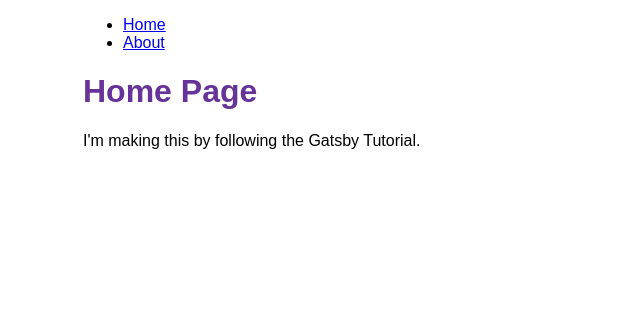
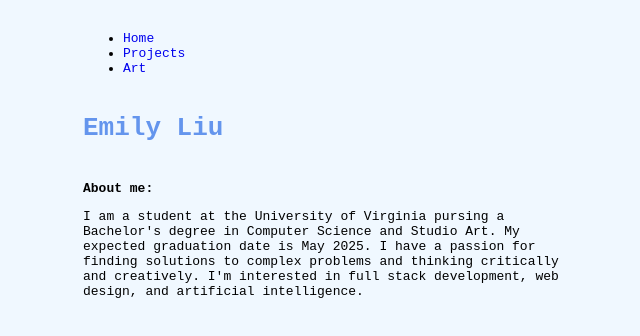
Before and after one commit to emilybliu/emily-s-website, a Gatsby site: page / in a window 1280 px wide. Shown: the whole page, without its empty margins (307-947 px from the left). Built offline with nearby package versions, Linux system fonts and the light colour scheme; Gatsby itself is replaced by a stand-in of ours.

Commit message:
Changed style, added pages

```diff
--- a/gatsby-config.js
+++ b/gatsby-config.js
@@ -6,5 +6,8 @@ module.exports = {
     title: `Emily's Website`,
     siteUrl: `https://www.yourdomain.tld`,
   },
-  plugins: [],
+  plugins: [
+    "gatsby-plugin-image",
+    "gatsby-plugin-sharp",
+  ],
 }
--- a/package.json
+++ b/package.json
@@ -16,6 +16,9 @@
   },
   "dependencies": {
     "gatsby": "^5.13.0",
+    "gatsby-plugin-image": "^3.13.0",
+    "gatsby-plugin-sharp": "^5.13.0",
+    "gatsby-source-filesystem": "^5.13.0",
     "react": "^18.2.0",
     "react-dom": "^18.2.0"
   }
--- a/src/components/layout.js
+++ b/src/components/layout.js
@@ -1,15 +1,25 @@
 import * as React from 'react'
-import { Link } from 'gatsby'
+import { Link, useStaticQuery, graphql } from 'gatsby'
 import {
   container,
   heading,
   navLinks,
   navLinkItem,
-  navLinkText
+  navLinkText,
 } from './layout.module.css'
 
 
 const Layout = ({ pageTitle, children }) => {
+  const data = useStaticQuery(graphql`
+    query {
+      site {
+        siteMetadata {
+          title
+        }
+      }
+    }
+  `)
+
   return (
     <div className={container}>
       <nav>
@@ -20,8 +30,13 @@ const Layout = ({ pageTitle, children }) => {
             </Link>
           </li>
           <li className={navLinkItem}>
-            <Link to="/about" className={navLinkText}>
-              About
+            <Link to="/projects" className={navLinkText}>
+              Projects
+            </Link>
+          </li>
+          <li className={navLinkItem}>
+            <Link to="/art" className={navLinkText}>
+              Art
             </Link>
           </li>
         </ul>
--- a/src/components/layout.module.css
+++ b/src/components/layout.module.css
@@ -1,21 +1,38 @@
+* {
+    background-color:aliceblue;
+}
+
+a {
+    text-decoration: none;
+}
+
+a:hover {
+    text-decoration:wavy;
+    color:cornflowerblue;
+}
+
 .container {
+    padding-top: 10px;
     margin: auto;
     max-width: 500px;
-    font-family: sans-serif;
+    font-family: Monospace;
 }
 
 .heading {
-    color: rebeccapurple;
+    padding-top: 20px;
+    padding-bottom: 20px;
+    color:cornflowerblue;
 }
 
 .nav-links {
     display: flex;
     list-style: none;
     padding-left: 0;
+
 }
 
 .nav-link-item {
-    padding-right: 2rem;
+    padding-right: 3rem;
 }
 
 .nav-link-text {
--- /dev/null
+++ b/src/components/seo.js
@@ -0,0 +1,20 @@
+import * as React from 'react'
+import { graphql, useStaticQuery } from 'gatsby'
+
+const Seo = ({ title }) => {
+  const data = useStaticQuery(graphql`
+    query {
+      site {
+        siteMetadata {
+          title
+        }
+      }
+    }
+  `)
+
+  return (
+    <title>{title} | {data.site.siteMetadata.title}</title>
+  )
+}
+
+export default Seo
--- a/src/pages/index.js
+++ b/src/pages/index.js
@@ -1,19 +1,27 @@
 // Step 1: Import React
 import * as React from 'react'
 import Layout from '../components/layout'
+import { StaticImage } from 'gatsby-plugin-image'
+import Seo from '../components/seo'
+
 
 
 // Step 2: Define your component
 const IndexPage = () => {
   return (
-    <Layout pageTitle="Home Page">
-      <p>I'm making this by following the Gatsby Tutorial.</p>
+    <Layout pageTitle="Emily Liu">
+      <p><strong>About me:</strong></p>
+      <p>I am a student at the University of Virginia pursing a Bachelor's degree in Computer Science and Studio Art. My expected graduation date is May 2025.
+        I have a passion for finding solutions to complex problems and thinking critically and creatively.
+        I'm interested in full stack development, web design, and artificial intelligence.
+      </p>
+
     </Layout>
   )
 }
 
 // You'll learn about this in the next task, just copy it for now
-export const Head = () => <title>Home Page</title>
+export const Head = () => <Seo title="Home Page" />
 
 // Step 3: Export your component
 export default IndexPage
```
Also changed, not shown: src/pages/about.js (deleted, +0 -19 lines), src/pages/art.js (added, +21 -0 lines), src/pages/projects.js (added, +21 -0 lines), 1 other file.
